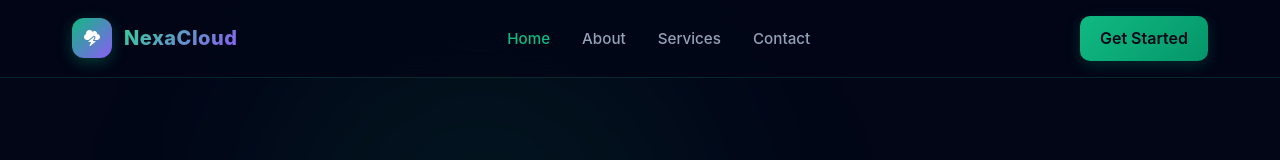
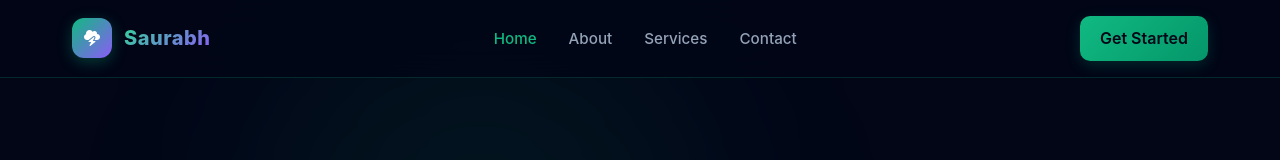
Before and after one commit to saurabh-shelke24/testing, a plain HTML site: page index.html in a window 1280 px wide. Shown: the top 160 px of the page. Drawn offline with Linux system fonts and the light colour scheme.

Commit message:
change in 19 line

```diff
--- a/index.html
+++ b/index.html
@@ -16,7 +16,7 @@
     <div class="nav-container">
       <a href="index.html" class="logo">
         <div class="logo-icon"><i class="fa-solid fa-cloud-bolt"></i></div>
-        <span class="logo-text">NexaCloud</span>
+        <span class="logo-text">Saurabh</span>
       </a>
       <ul class="nav-links">
         <li><a href="index.html" class="active">Home</a></li>
```
